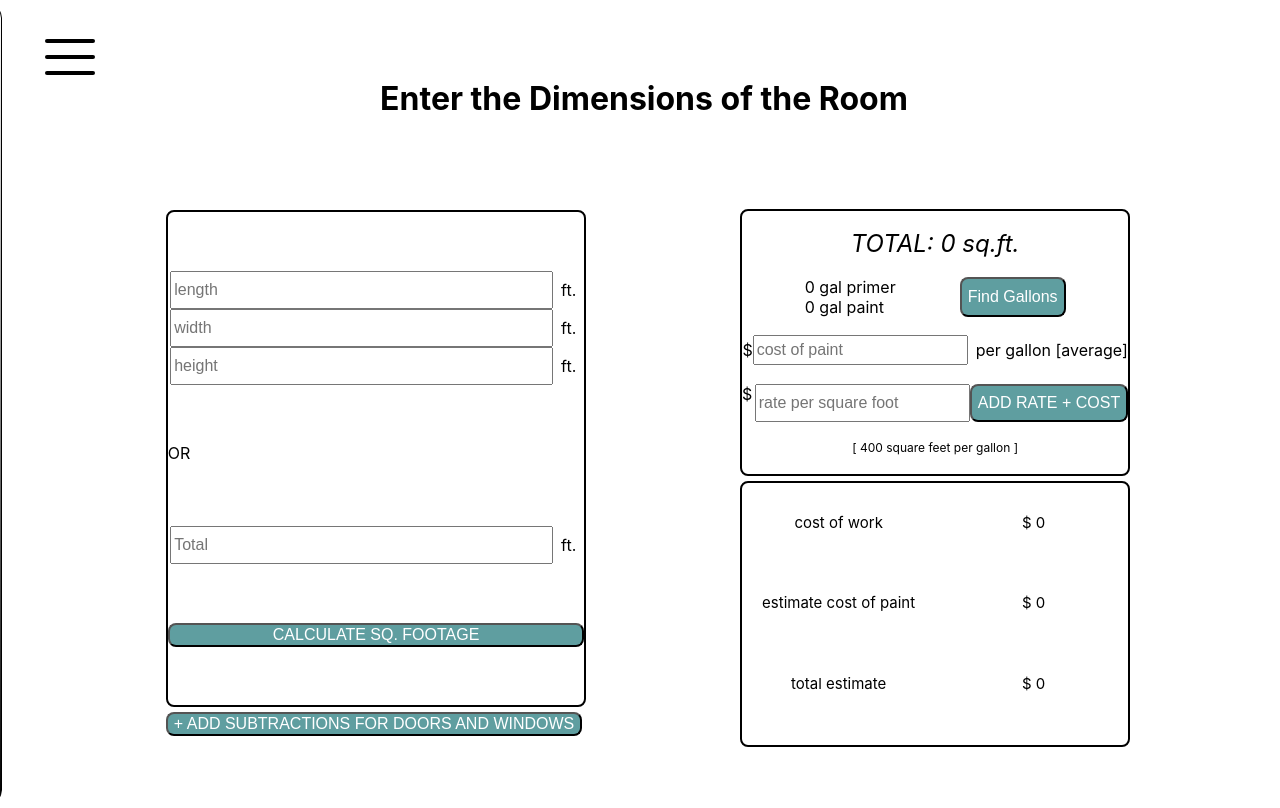
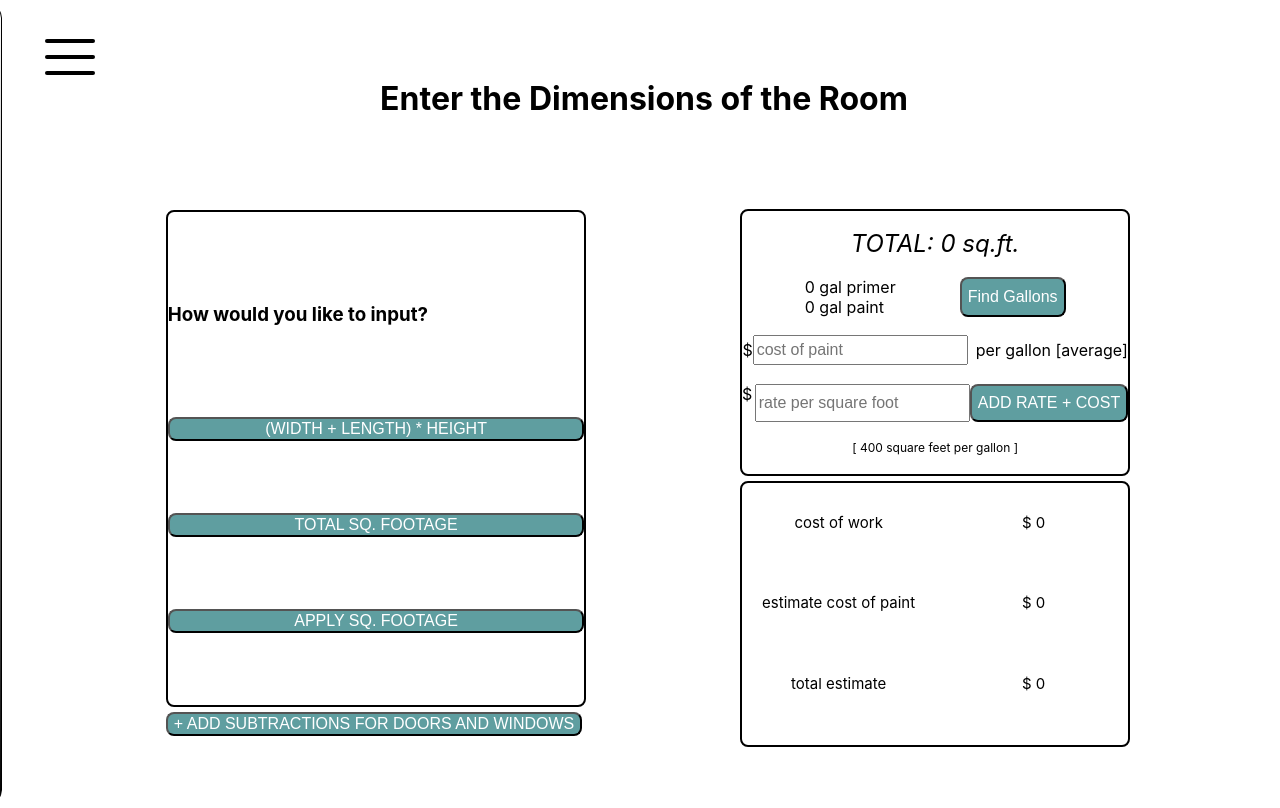
Before and after one commit to MattOrtner/the-painters-tool, a React (Create React App) app: page / in a window 1280 px wide. Built offline with nearby package versions, Linux system fonts and the light colour scheme.

Commit message:
menu button active styling, new layout for measurement inputs

```diff
--- a/src/App.css
+++ b/src/App.css
@@ -181,6 +181,10 @@ label {
 .theme:hover {
   transform: translateY(-2px);
   box-shadow: 10px 5px 5px;
+}
+
+.theme:active {
+  transform: translateY(2px);
 }
 
 .color-picker {
--- a/src/components/SquareFootInput.js
+++ b/src/components/SquareFootInput.js
@@ -1,9 +1,14 @@
-import React from 'react'
+import React, {useState} from 'react'
 
-const SquareFootInput = ({ handleLHWInputs, themeColor, findSquareFeet }) => {
+const SquareFootInput = ({ handleLHWInputs, findSquareFeet }) => {
+  const [isOpen, setIsOpen] = useState(false)
+  const [openTwo, setOpenTwo] = useState(false)
 
   return (
     <div className="inputs">
+      <h3>How would you like to input?</h3>
+      {isOpen
+        ?
         <div className="top-inputs">
           <div className="input-pairing">
             <input
@@ -35,8 +40,14 @@ const SquareFootInput = ({ handleLHWInputs, themeColor, findSquareFeet }) => {
             />
             <div className="feet">ft.</div>
         </div>
+        <button onClick={() => setIsOpen(false)} className={`button`} >CLOSE</button>
         </div>
-      <div className="or-input-divider">OR</div>
+        :
+      <button onClick={() => setIsOpen(true)} className={`button`}>(WIDTH + LENGTH) * HEIGHT</button>
+      }
+      {openTwo
+      ?
+        <div>
           <div className="input-pairing">
             <input
               type="number"
@@ -46,11 +57,16 @@ const SquareFootInput = ({ handleLHWInputs, themeColor, findSquareFeet }) => {
               onChange={handleLHWInputs}
             />
             <div className="feet">ft.</div>
+            <button className='button' onClick={() => setOpenTwo(false)}>CLOSE</button>
           </div>
+        </div>
+      :
+        <button className='button' onClick={() => setOpenTwo(true)}>TOTAL SQ. FOOTAGE</button>
+      }
       <input
-        className={`sq-foot-button button ${themeColor}`}
+        className={`sq-foot-button button`}
         type="button"
-        value="CALCULATE SQ. FOOTAGE"
+        value="APPLY SQ. FOOTAGE"
         onClick={findSquareFeet}
         />
     </div>
--- a/src/components/SubtractionInput.js
+++ b/src/components/SubtractionInput.js
@@ -6,7 +6,6 @@ const SubtractionInput = ({subtractFromTotal, subtractionList, setSubtractionLis
   const onInputChange = (e) => {
     const name = e.target.name
     const value = e.target.value
-    console.log(subtractionInput,'subtraction input')
     setSubtractionInput({ ...subtractionInput, [name]: value })
   }
 
```
Also changed, not shown: src/components/ToggleButton.js (added, +20 -0 lines). Lines whose indentation alone changed are shown as unchanged.
